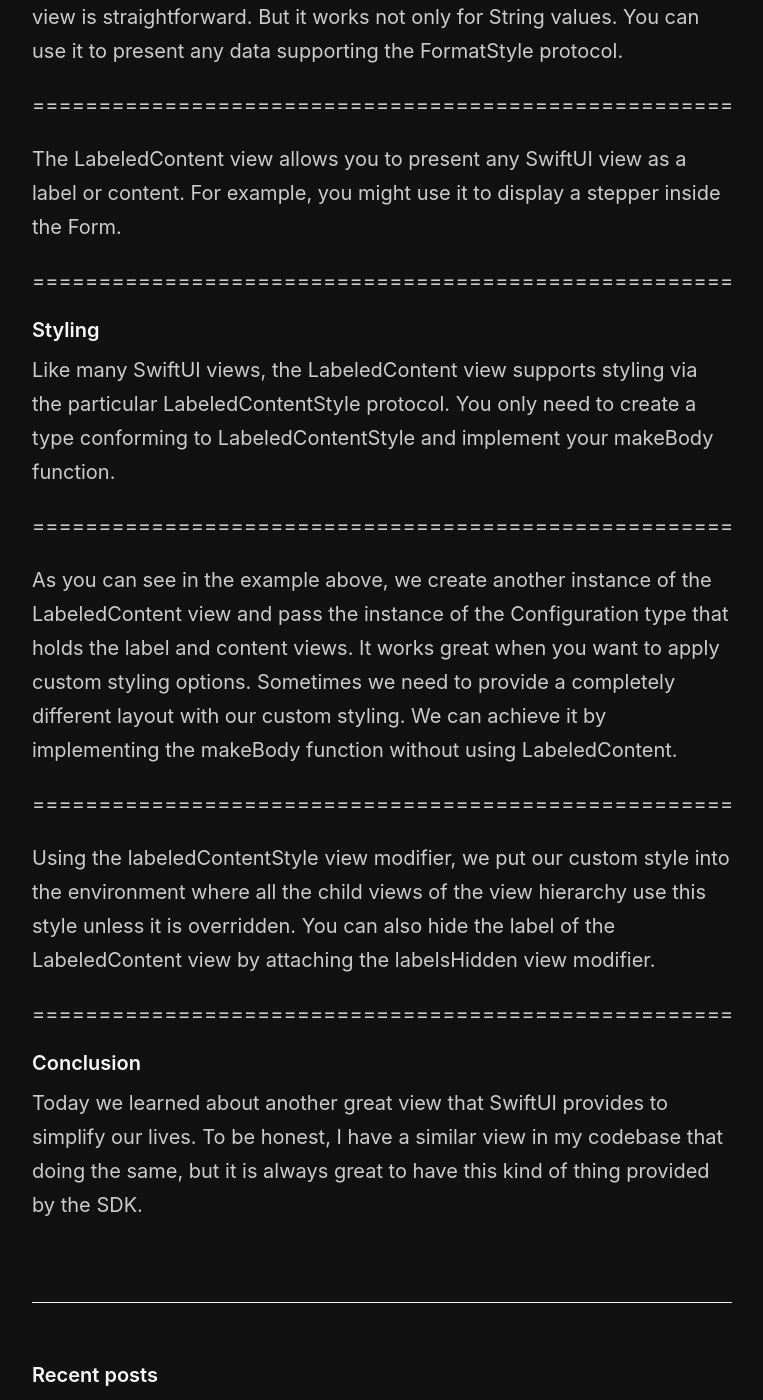
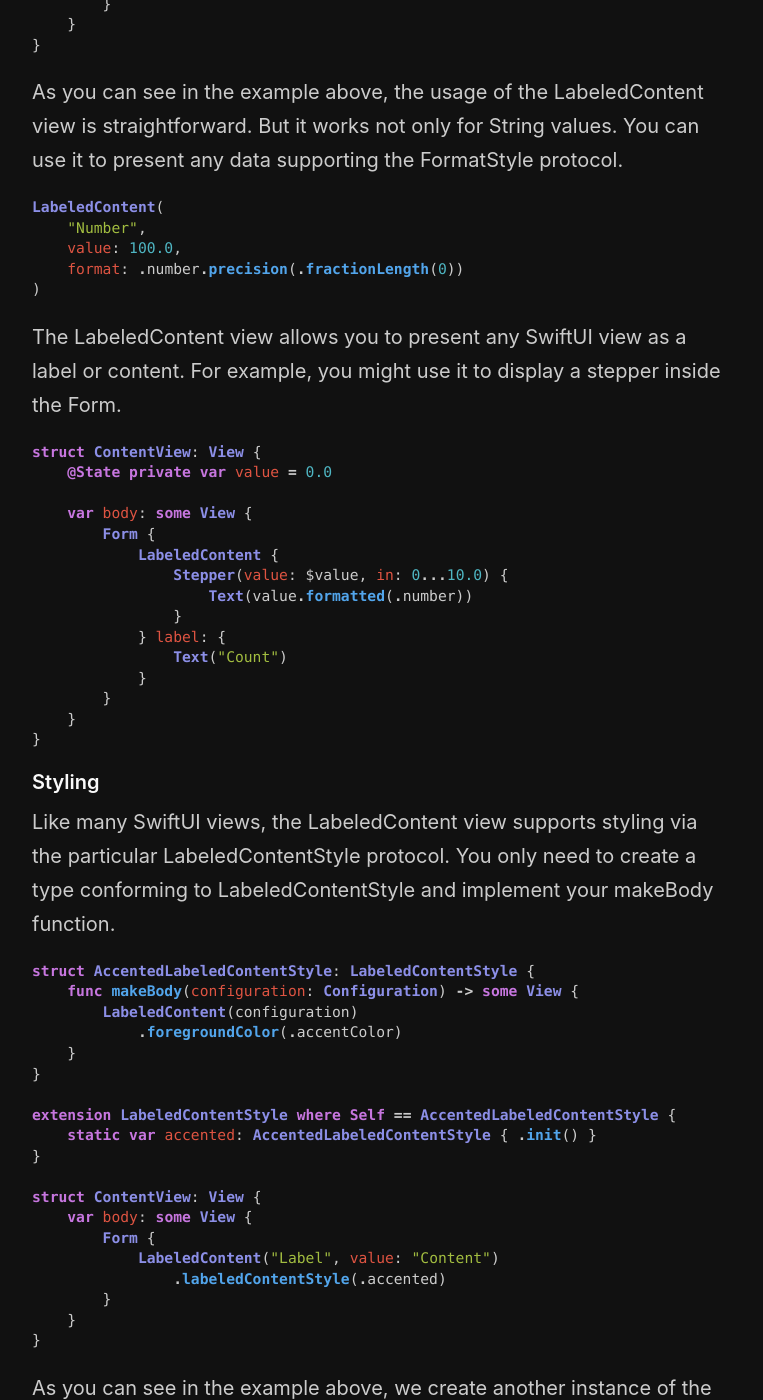
Before and after one commit to mecid/mecid.github.io, a Jekyll site: the page built from _posts/2022-07-13-mastering-labeledcontent-in-swiftui.md, in a window 1280 px wide and 1400 px high, scrolled down 866 px. Shown: the whole window, without its empty margins (258-1021 px from the left). Built offline with Jekyll 4.4.1, drawn with Linux system fonts in a browser that asks for light colours; some of the changed text lies outside the part shown.

Commit message:
code examples added to labeled content post

````diff
--- a/_posts/2022-07-13-mastering-labeledcontent-in-swiftui.md
+++ b/_posts/2022-07-13-mastering-labeledcontent-in-swiftui.md
@@ -9,28 +9,98 @@
 
 LabeledContent is not that simple. It understands its parent and can display the content in different ways. LabeledContent can also apply additional styling like using secondary color as foreground color for its content. Let's take a look at how we can use it.
 
-=====================================================
+```swift
+struct ContentView: View {
+    var body: some View {
+        Form {
+            LabeledContent("Label", value: "Content")
+        }
+    }
+}
+```
 
 As you can see in the example above, the usage of the LabeledContent view is straightforward. But it works not only for String values. You can use it to present any data supporting the FormatStyle protocol.
 
-=====================================================
+```swift
+LabeledContent(
+    "Number",
+    value: 100.0,
+    format: .number.precision(.fractionLength(0))
+)
+```
 
 The LabeledContent view allows you to present any SwiftUI view as a label or content. For example, you might use it to display a stepper inside the Form.
 
-=====================================================
+```swift
+struct ContentView: View {
+    @State private var value = 0.0
+
+    var body: some View {
+        Form {
+            LabeledContent {
+                Stepper(value: $value, in: 0...10.0) {
+                    Text(value.formatted(.number))
+                }
+            } label: {
+                Text("Count")
+            }
+        }
+    }
+}
+```
 
 #### Styling
 Like many SwiftUI views, the LabeledContent view supports styling via the particular LabeledContentStyle protocol. You only need to create a type conforming to LabeledContentStyle and implement your makeBody function.
 
-=====================================================
+```swift
+struct AccentedLabeledContentStyle: LabeledContentStyle {
+    func makeBody(configuration: Configuration) -> some View {
+        LabeledContent(configuration)
+            .foregroundColor(.accentColor)
+    }
+}
+
+extension LabeledContentStyle where Self == AccentedLabeledContentStyle {
+    static var accented: AccentedLabeledContentStyle { .init() }
+}
+
+struct ContentView: View {
+    var body: some View {
+        Form {
+            LabeledContent("Label", value: "Content")
+                .labeledContentStyle(.accented)
+        }
+    }
+}
+```
 
 As you can see in the example above, we create another instance of the LabeledContent view and pass the instance of the Configuration type that holds the label and content views. It works great when you want to apply custom styling options. Sometimes we need to provide a completely different layout with our custom styling. We can achieve it by implementing the makeBody function without using LabeledContent.
 
-=====================================================
+```swift
+struct VerticalLabeledContentStyle: LabeledContentStyle {
+    func makeBody(configuration: Configuration) -> some View {
+        VStack {
+            configuration.label
+            Spacer()
+            configuration.content
+        }
+        .foregroundColor(.accentColor)
+    }
+}
+```
 
 Using the labeledContentStyle view modifier, we put our custom style into the environment where all the child views of the view hierarchy use this style unless it is overridden. You can also hide the label of the LabeledContent view by attaching the labelsHidden view modifier.
 
-=====================================================
+```swift
+struct ContentView: View {
+    var body: some View {
+        Form {
+            LabeledContent("Label", value: "Content")
+                .labelsHidden()
+        }
+    }
+}
+```
 
 #### Conclusion
 Today we learned about another great view that SwiftUI provides to simplify our lives. To be honest, I have a similar view in my codebase that doing the same, but it is always great to have this kind of thing provided by the SDK.
````
